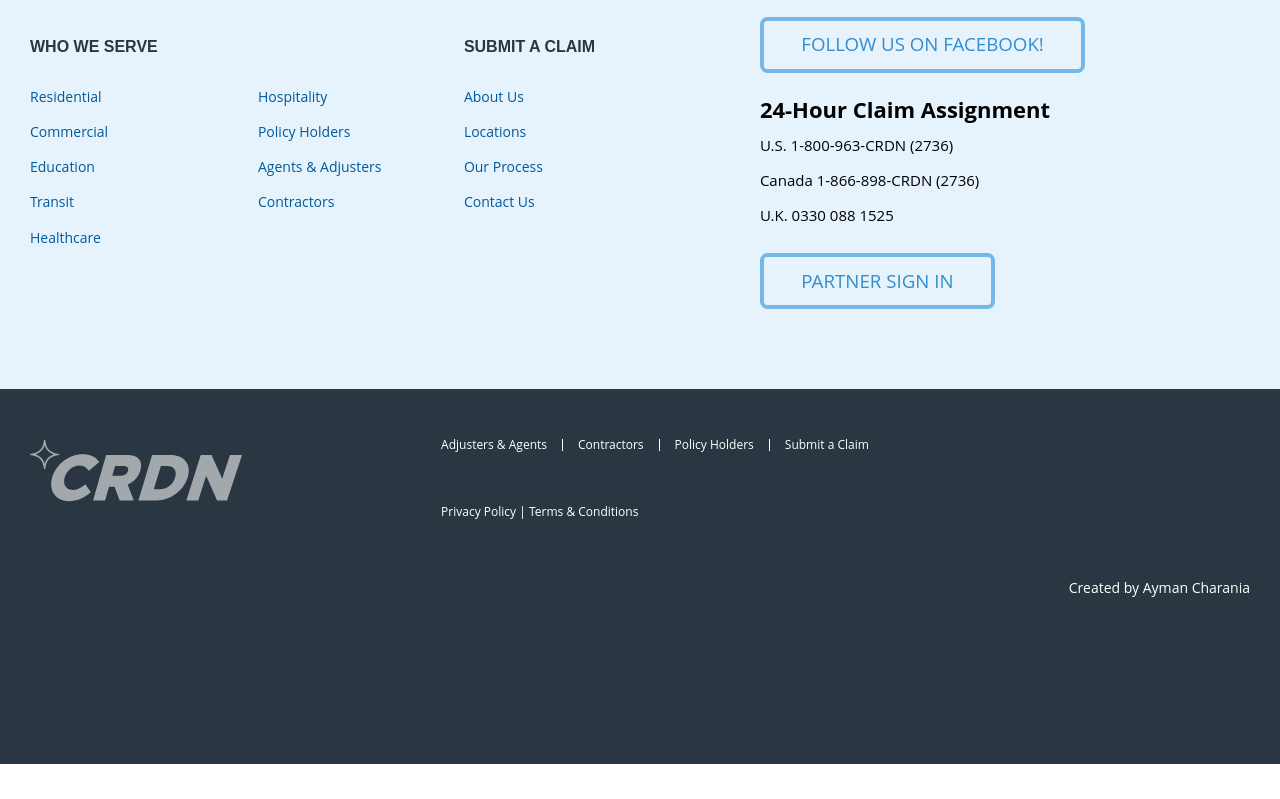
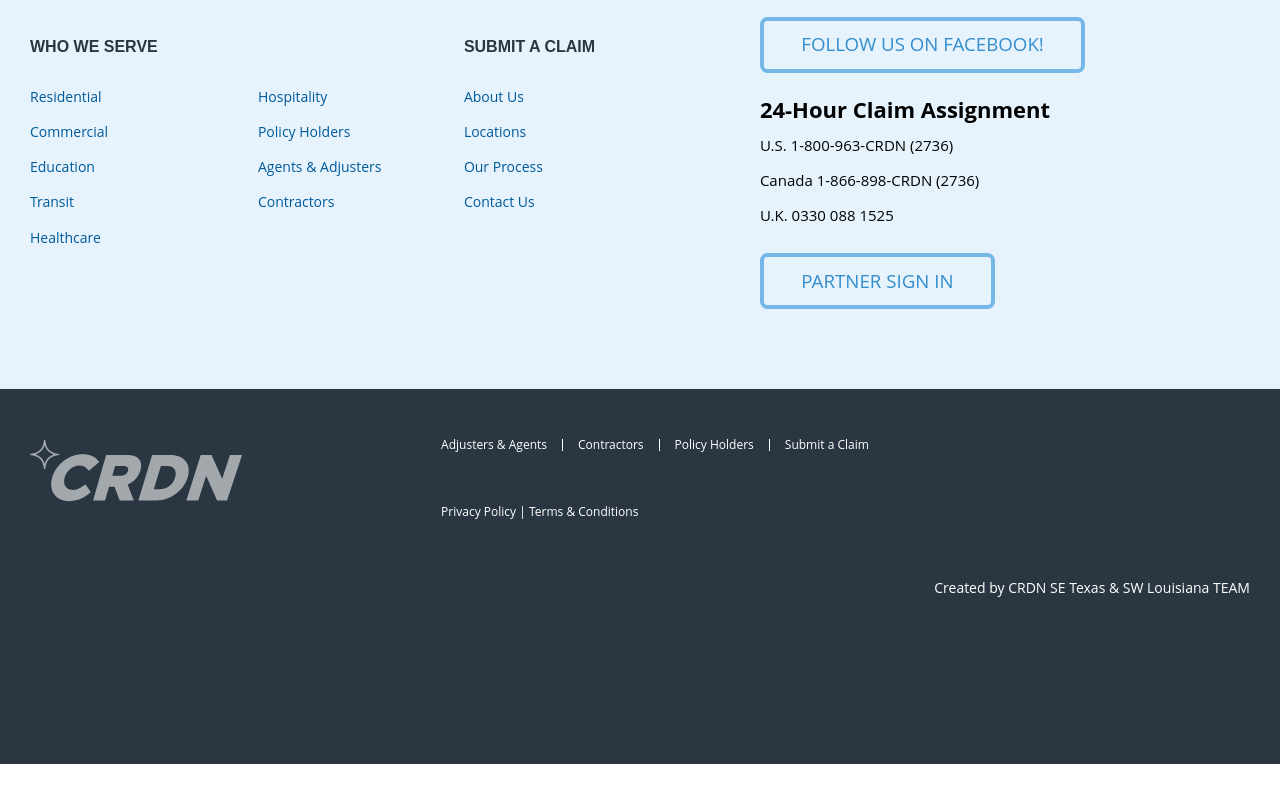
Before and after one commit to aymanc23/CRDN-website, a plain HTML site: page index.html in a window 1280 px wide. Shown: the part 1164-1963 px from the top of the page. Drawn offline with nearby package versions, Linux system fonts and the light colour scheme; no server answers; a script that the page names is missing.

Commit message:
new created by

```diff
--- a/index.html
+++ b/index.html
@@ -596,7 +596,7 @@
         <div class="footer__gw">
             <a href="https://github.com/aymanc23" class="footer__gw-link" target="_blank">
                 </svg>
-                Created by Ayman Charania
+                Created by CRDN SE Texas & SW Louisiana TEAM
                 <span class="visually-hidden">Opens in new window</span>
             </a>
         </div>
```
